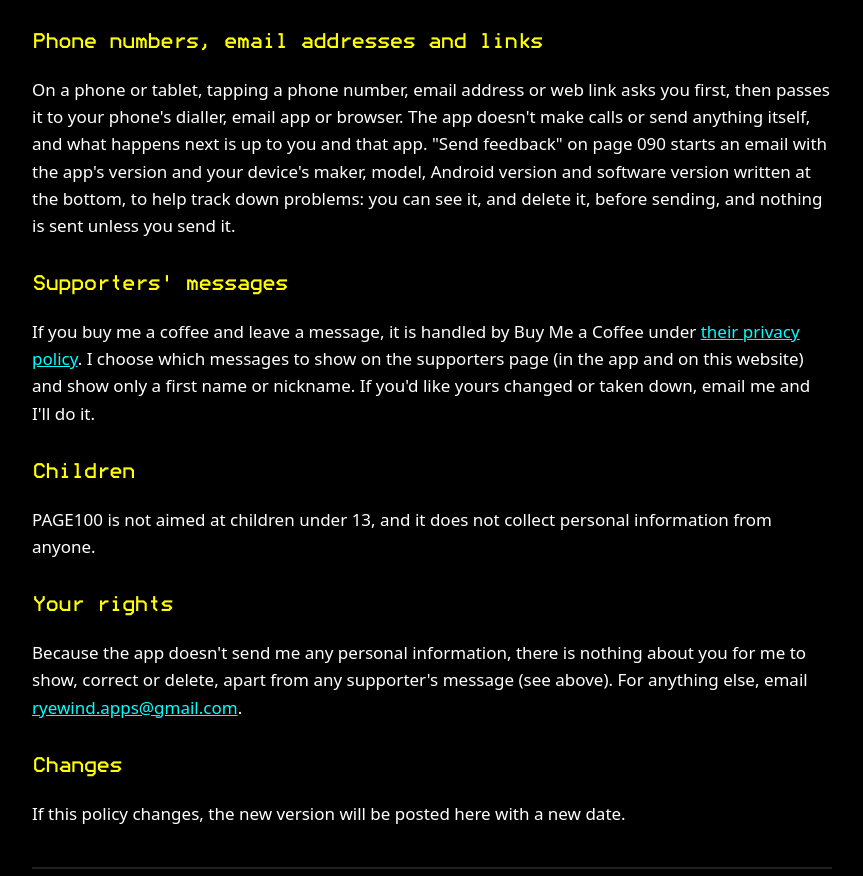
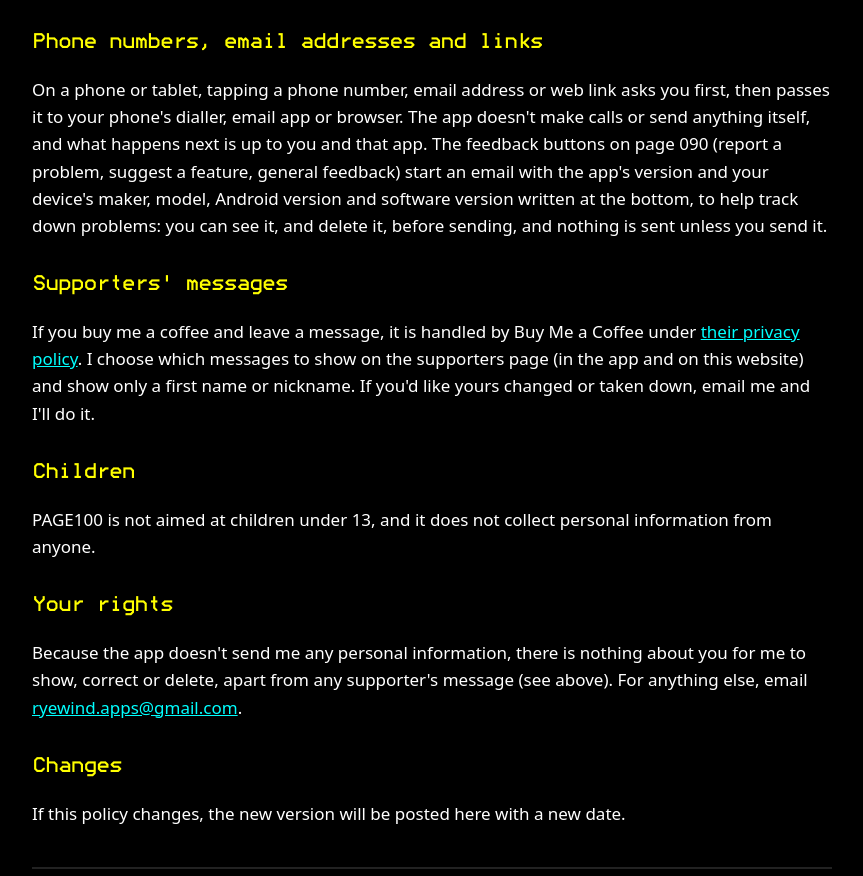
Before and after one commit to ryewind-apps/ryewind-apps.github.io, a plain HTML site: page page100/privacy.html in a window 1280 px wide. Shown: the part 1630-2506 px from the top of the page, without its empty margins (208-1071 px from the left). Drawn offline with Linux system fonts and the light colour scheme.

Commit message:
PAGE100 privacy: the three feedback buttons on page 090
Co-Authored-By: Claude Opus 5.5 <noreply@anthropic.com>

```diff
--- a/page100/privacy.html
+++ b/page100/privacy.html
@@ -67,7 +67,8 @@ to refresh it, from the same services and in the same way. The app sends them on
 <h2>Phone numbers, email addresses and links</h2>
 <p>On a phone or tablet, tapping a phone number, email address or web link asks you first, then passes it to
 your phone's dialler, email app or browser. The app doesn't make calls or send anything itself, and what happens
-next is up to you and that app. "Send feedback" on page 090 starts an email with the app's version and your
+next is up to you and that app. The feedback buttons on page 090 (report a problem, suggest a feature, general
+feedback) start an email with the app's version and your
 device's maker, model, Android version and software version written at the bottom, to help track down problems: you can see it, and delete
 it, before sending, and nothing is sent unless you send it.</p>
 
```
